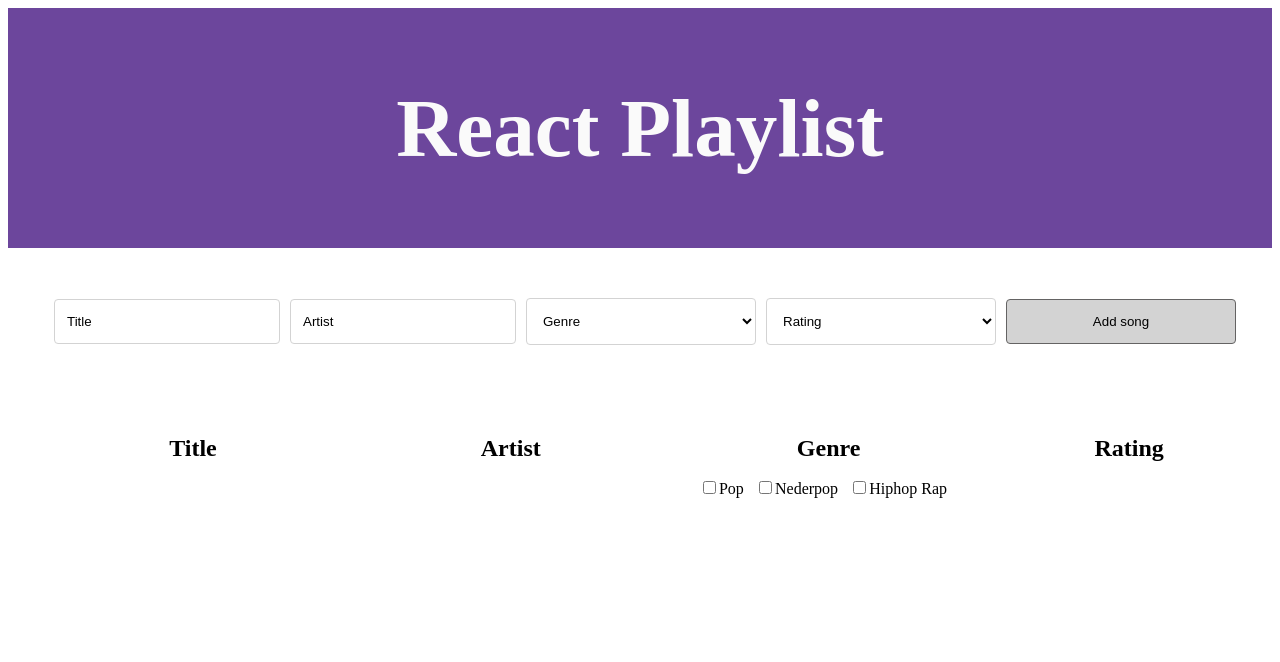
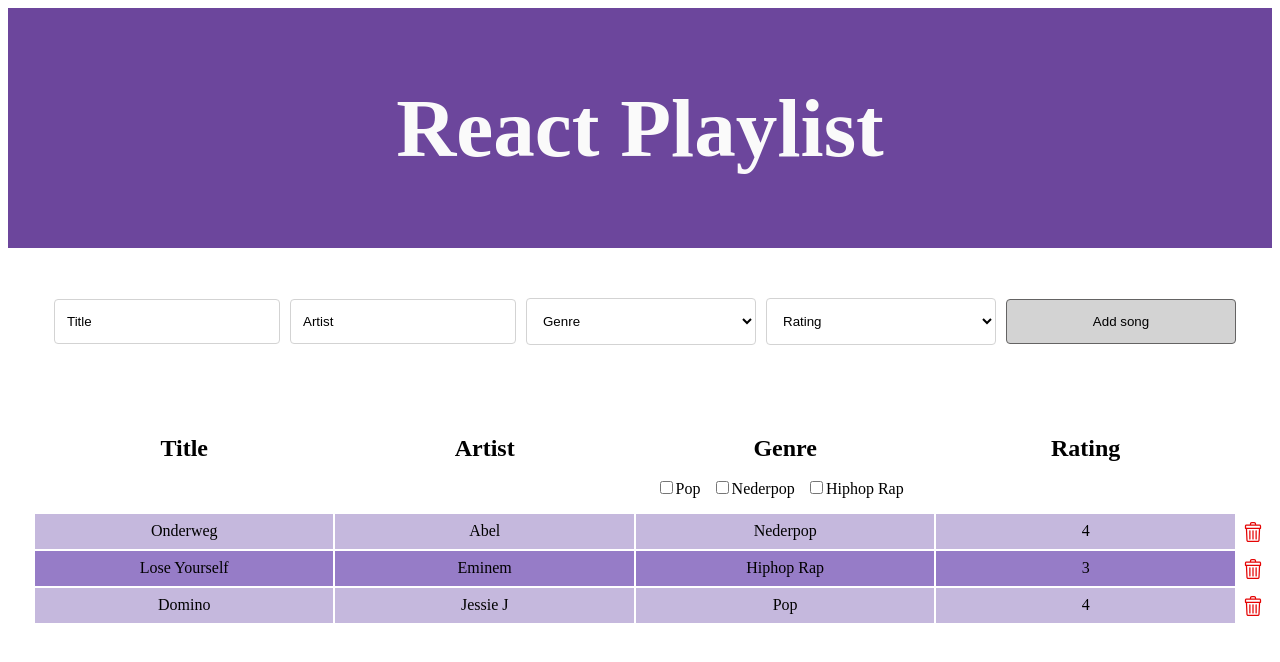
Before and after one commit to DebbySpaninks/debby_spaninks-ReactLilPlaylist, a React (Create React App) app in the folder react-playlist/: page / in a window 1280 px wide. Shown: the top 662 px of the page. Built offline with nearby package versions, Linux system fonts and the light colour scheme.

Commit message:
add array with songs and change onSubmit

```diff
--- a/react-playlist/src/components/SongForm.js
+++ b/react-playlist/src/components/SongForm.js
@@ -18,7 +18,7 @@ function SongForm({ addSong }) {
     };
 
     return (
-        <form className="form" onSubmit={e => { handleSubmit(e) }}>
+        <form className="form" onSubmit={handleSubmit}>
             {/* input for TITLE */}
             <input
                 name="title"
--- a/react-playlist/src/components/filter/FilterCheckbox.js
+++ b/react-playlist/src/components/filter/FilterCheckbox.js
@@ -11,7 +11,7 @@ const FilterCheckbox = () => {
                 <input
                     type="checkbox"
                     id="genre-pop"
-                    name="check"
+                    name="filter"
                     value="pop"
                 />
                 <label class="filter-label" for="genre-pop">Pop</label>
@@ -19,7 +19,7 @@ const FilterCheckbox = () => {
                 <input
                     type="checkbox"
                     id="genre-nederpop"
-                    name="check"
+                    name="filter"
                     value="nederpop"
                 />
                 <label class="filter-label" for="genre-nederpop">Nederpop</label>
@@ -27,13 +27,13 @@ const FilterCheckbox = () => {
                 <input
                     type="checkbox"
                     id="genre-hiprap"
-                    name="check"
+                    name="filter"
                     value="hiprap"
                 />
                 <label class="filter-label" for="genre-hiprap">Hiphop Rap</label>
             </td>
         </tr>
-    )
-}
+    );
+};
 
 export default FilterCheckbox;
--- a/react-playlist/src/components/table/SongTable.js
+++ b/react-playlist/src/components/table/SongTable.js
@@ -18,6 +18,7 @@ function SongTable(props) {
                             key={currentValue.id}
                             title={currentValue.title}
                             artist={currentValue.artist}
+                            genre={currentValue.genre}
                             rating={currentValue.rating}
                             // deleteSong recives props from SongOverview
                             deleteSong={props.deleteSong}
--- a/react-playlist/src/container/SongOverview.js
+++ b/react-playlist/src/container/SongOverview.js
@@ -4,7 +4,29 @@ import SongTable from '../components/table/SongTable';
 
 // function that manage useState from songs
 function SongOverview() {
-    const [songs, setSongs] = useState([]);
+    const [songs, setSongs] = useState([
+        {
+            id: 1,
+            title: "Onderweg",
+            artist: "Abel",
+            genre: "Nederpop",
+            rating: 4,
+        },
+        {
+            id: 2,
+            title: "Lose Yourself",
+            artist: "Eminem",
+            genre: "Hiphop Rap",
+            rating: 3,
+        },
+        {
+            id: 3,
+            title: "Domino",
+            artist: "Jessie J",
+            genre: "Pop",
+            rating: 4,
+        },
+    ]);
 
     // function that add songItems (useState, songs, setSongs)
     const addSong = song => {
```
